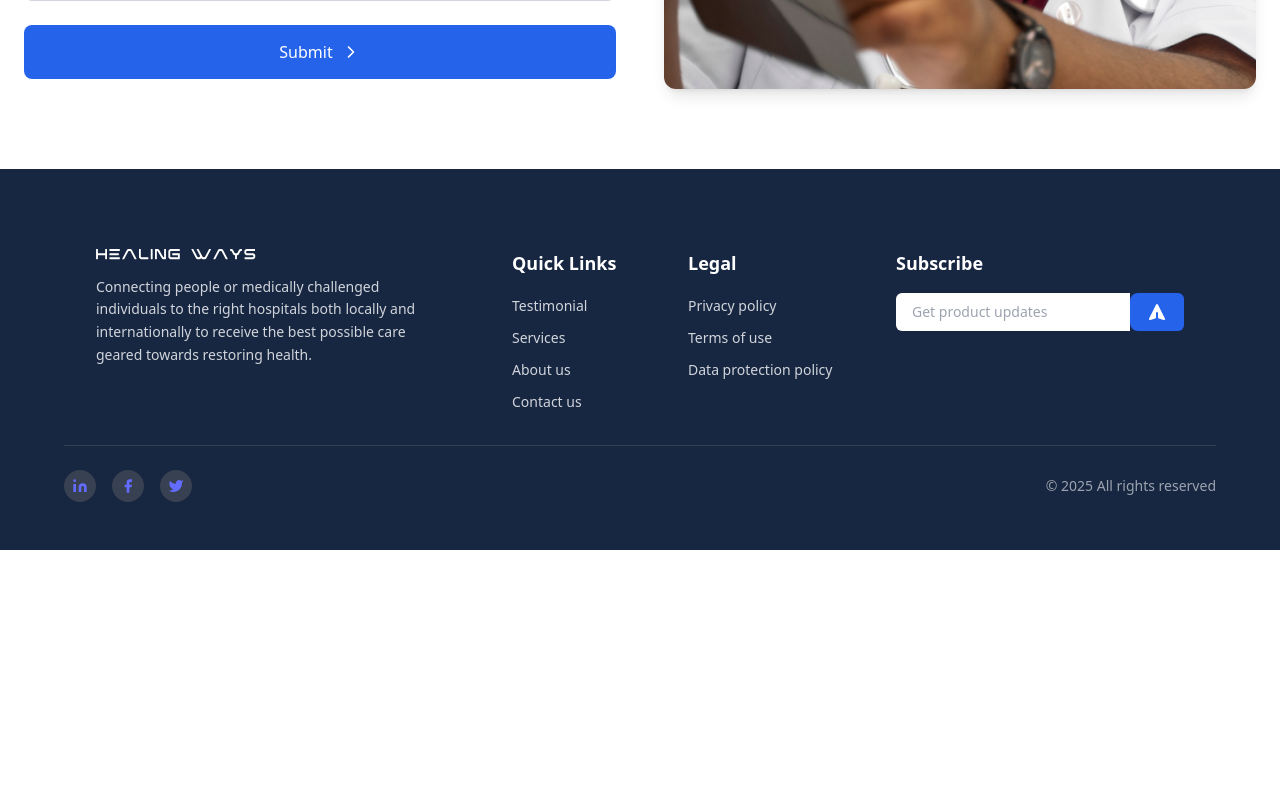
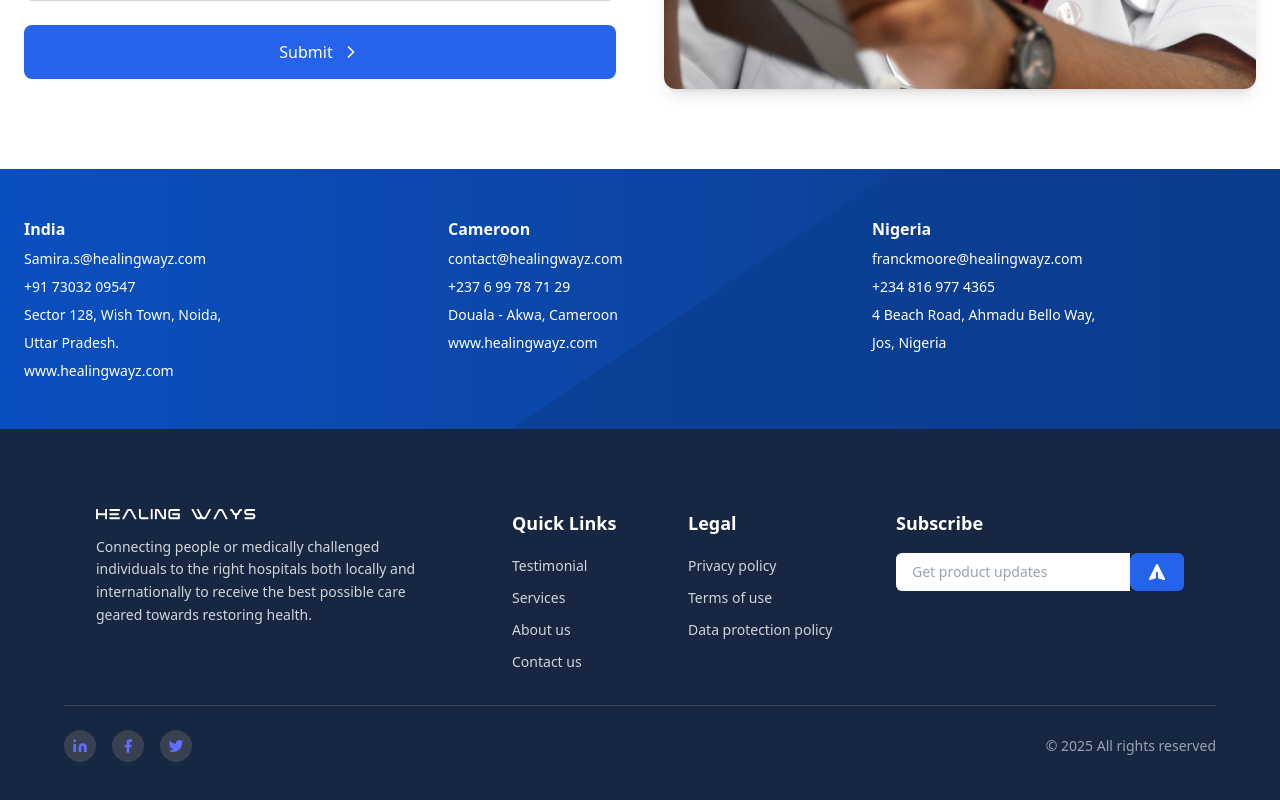
Before and after one commit to Binmuhammad001/healing-ways, a React (Vite) app: page /contact in a window 1280 px wide. Shown: the part 759-1559 px from the top of the page. Before the commit the page ends 1309 px from the top, so only its background shows below. Built offline with nearby package versions, Linux system fonts and the light colour scheme.

Commit message:
Update contact.jsx

```diff
--- a/src/pages/contact.jsx
+++ b/src/pages/contact.jsx
@@ -2,12 +2,14 @@ import React from 'react';
 import Navbar from '../components/navbar';
 import Footer from '../components/footer';
 import Contact from '../components/contact/contact';
+import Location from '../components/contact/location';
 
 export default function App(){
     return(
        <>
        <Navbar/>
        <Contact/>
+       <Location/>
        <Footer/>
        </>
     )
```
